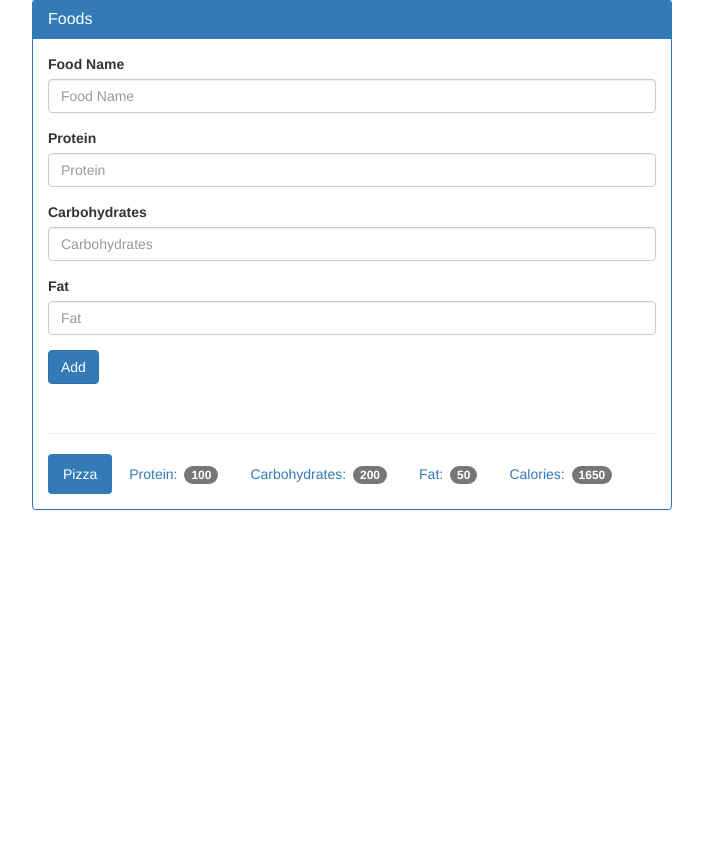
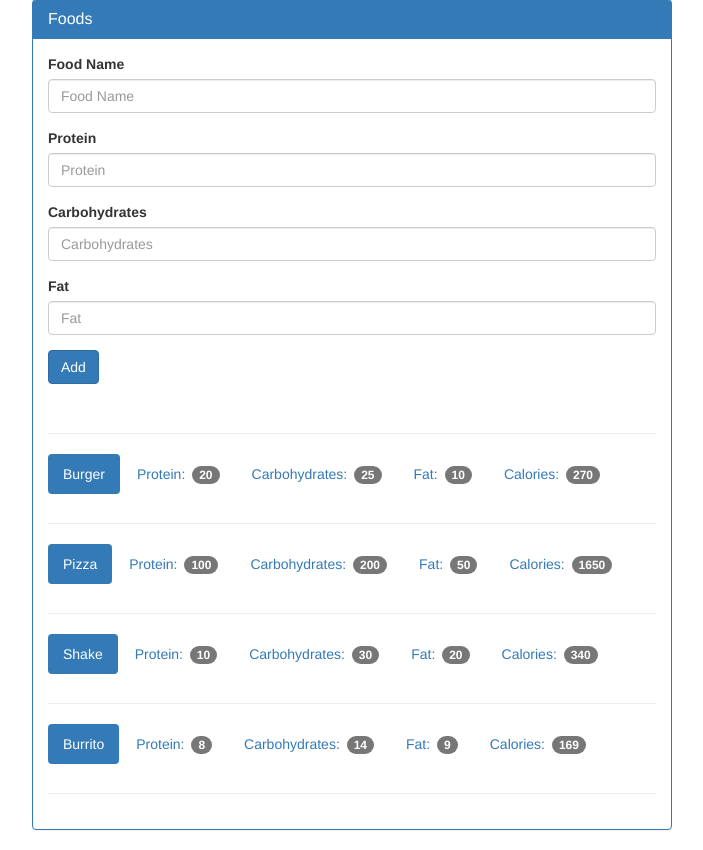
Before and after one commit to rveliza/002_Food_Tracker, a Flask app: page /food in a window 1280 px wide. Shown: the part 71-921 px from the top of the page, without its empty margins (288-991 px from the left). Before the commit the page ends 581 px from the top, so only its background shows below. Run offline with Flask 3, Linux system fonts and the light colour scheme; data comes from the database, SQL or seed files in the repository; both versions use the stored data as it was after the commit; some libraries are stand-ins or nearby versions.

Commit message:
Display All Foods in Database

```diff
--- a/app.py
+++ b/app.py
@@ -31,6 +31,7 @@ def view():
 
 @app.route('/food', methods=["GET", "POST"])
 def food():
+    db = get_db()
     if request.method == "POST":
         name = request.form['food-name']
         protein = int(request.form['protein'])
@@ -39,12 +40,15 @@ def food():
 
         calories = protein * 4 + carbohydrates * 4 + fat * 9
 
-        db = get_db()
+
         db.execute('INSERT INTO food (name, protein, carbohydrates, fat, calories) values (?, ?, ?, ?, ?)', [name, protein, carbohydrates, fat, calories])
         db.commit()
-        return ("Data added to database")
 
-    return render_template('add_food.html')
+
+    cur = db.execute('SELECT * FROM food')
+    results = cur.fetchall()
+
+    return render_template('add_food.html', results=results)
 
 
 if __name__ == "__main__":
--- a/templates/add_food.html
+++ b/templates/add_food.html
@@ -66,11 +66,14 @@
               <div class="page-header"></div>
 
               <ul class="nav nav-pills" role="tablist">
-                <li class="active"><a>Pizza</a></li>
-                <li><a>Protein: <span class="badge">100</span></a></li>
-                <li><a>Carbohydrates: <span class="badge">200</span></a></li>
-                <li><a>Fat: <span class="badge">50</span></a></li>
-                <li><a>Calories: <span class="badge">1650</span></a></li>
+                {% for food in results %}
+                <li class="active"><a>{{ food.name }}</a></li>
+                <li><a>Protein: <span class="badge">{{ food.protein }}</span></a></li>
+                <li><a>Carbohydrates: <span class="badge">{{ food.carbohydrates }}</span></a></li>
+                <li><a>Fat: <span class="badge">{{ food.fat }}</span></a></li>
+                <li><a>Calories: <span class="badge">{{ food.calories }}</span></a></li><br>
+                <div class="page-header"></div>
+                {% endfor %}
               </ul>
             </div>
 
```
Also changed, not shown: food_log.db.
